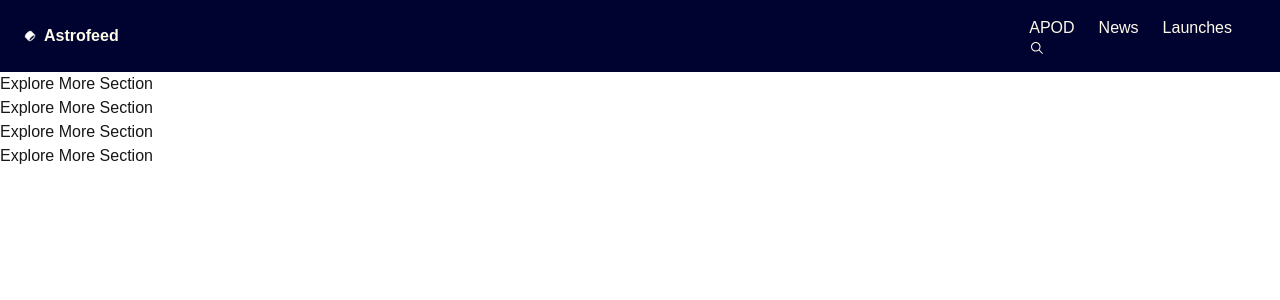
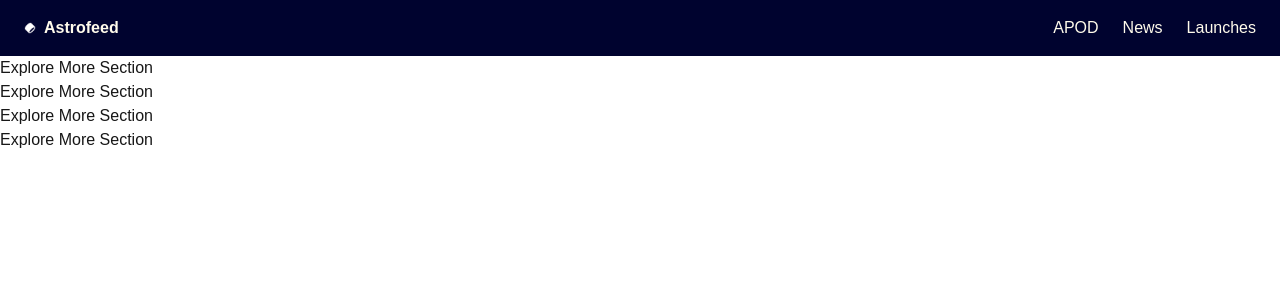
Before and after one commit to microhexagon/astro-feed, a Next.js app in the folder astrofeed-next/: page / in a window 1280 px wide. Shown: the top 300 px of the page. Built offline with nearby package versions, Linux system fonts and the light colour scheme.

Commit message:
feat(navbar): created basic navbar layout and added search icon

```diff
--- a/astrofeed-next/app/components/Navbar.tsx
+++ b/astrofeed-next/app/components/Navbar.tsx
@@ -12,7 +12,7 @@ export default function Navbar() {
                 <a href="">APOD</a>
                 <a href="">News</a>
                 <a href="">Launches</a>
-                <a href=""><IoIosSearch /></a>
+
 
             </div>
             </div>
```
